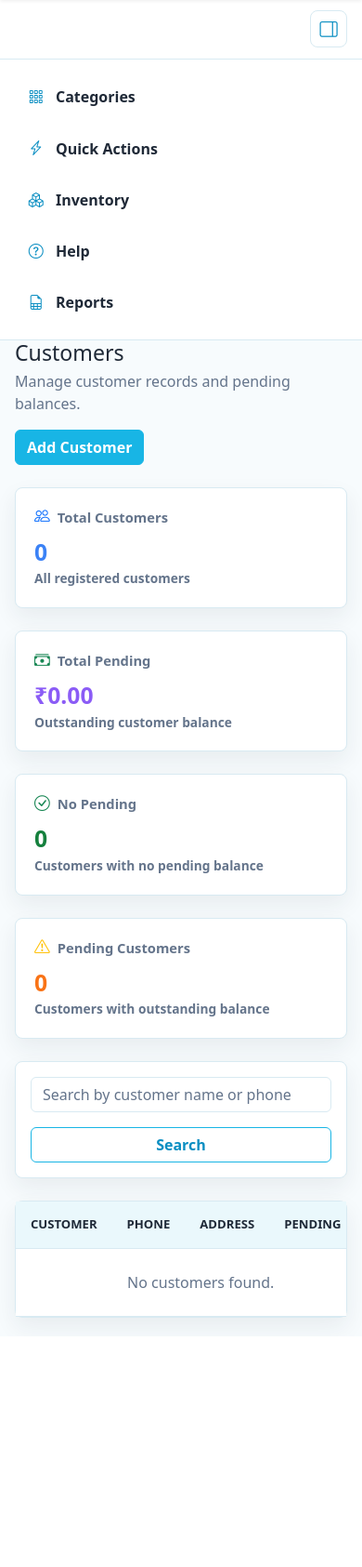
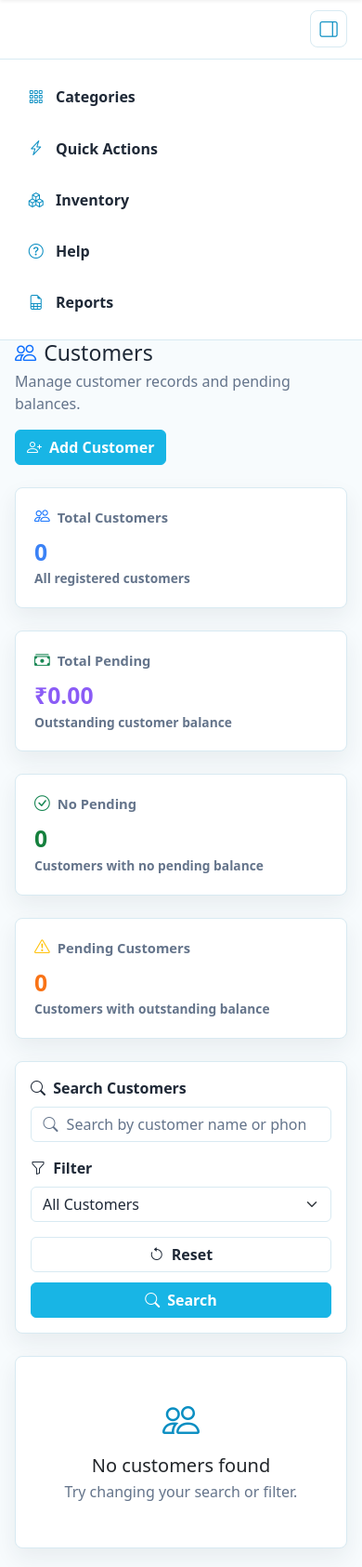
Before and after one commit to trinathprasad/smart-pos, a Flask app: page /customers/ in a window 390 px wide. Shown: the part 202-1887 px from the top of the page at 93% size. Before the commit the page ends 1636 px from the top, so only its background shows below. Run offline with Flask 3, Linux system fonts and the light colour scheme; data that the repository does not hold is empty.

Commit message:
Improve customers page UI and filtering

```diff
--- a/app/routes/customers.py
+++ b/app/routes/customers.py
@@ -50,6 +50,10 @@ def validate_customer_form(name: str, phone: str | None) -> bool:
 @customers_bp.route("/")
 def index():
     query = request.args.get("q", "").strip()
+    balance_filter = request.args.get("filter", "").strip().lower()
+    if balance_filter not in {"pending", "no_pending"}:
+        balance_filter = ""
+
     active_customers = Customer.query.filter_by(is_active=True).all()
     customer_query = Customer.query.filter_by(is_active=True)
     if query:
@@ -59,11 +63,18 @@ def index():
         )
 
     customers = customer_query.order_by(Customer.name.asc()).all()
+    balances = {customer.id: customer_balance(customer) for customer in customers}
+    if balance_filter == "pending":
+        customers = [customer for customer in customers if balances[customer.id] > 0]
+    elif balance_filter == "no_pending":
+        customers = [customer for customer in customers if balances[customer.id] == 0]
+
     return render_template(
         "customers/index.html",
         customers=customers,
         customer_stats=_customer_statistics(active_customers),
-        balances={customer.id: customer_balance(customer) for customer in customers},
+        balances=balances,
+        balance_filter=balance_filter,
         query=query,
     )
 
--- a/app/static/css/styles.css
+++ b/app/static/css/styles.css
@@ -279,6 +279,7 @@ body,
 .page-login,
 .page-dashboard,
 .page-products,
+.page-customers,
 .page-billing,
 .page-invoice,
 .page-reports,
@@ -921,7 +922,17 @@ body.is-sidebar-collapsed .app-sidebar-link .bi {
     min-width: 0;
 }
 
-.page-products .card {
+.customer-filter-form {
+    display: flex;
+    flex-wrap: wrap;
+    align-items: end;
+    gap: 1rem;
+    width: 100%;
+    min-width: 0;
+}
+
+.page-products .card,
+.page-customers .card {
     min-width: 0;
 }
 
@@ -930,8 +941,18 @@ body.is-sidebar-collapsed .app-sidebar-link .bi {
     min-width: 0;
 }
 
+.customer-filter-form > div {
+    flex: 1 1 180px;
+    min-width: 0;
+}
+
 .product-filter-main {
     flex: 2 1 260px;
+    min-width: 0;
+}
+
+.customer-filter-main {
+    flex: 2 1 320px;
     min-width: 0;
 }
 
@@ -939,11 +960,30 @@ body.is-sidebar-collapsed .app-sidebar-link .bi {
     position: relative;
 }
 
+.customer-search-control {
+    position: relative;
+}
+
 .product-search-control .form-control {
     padding-left: 2.35rem;
 }
 
+.customer-search-control .form-control {
+    padding-left: 2.35rem;
+}
+
 .product-search-icon {
+    position: absolute;
+    top: 50%;
+    left: 0.85rem;
+    z-index: 2;
+    color: var(--brand-muted);
+    line-height: 1;
+    transform: translateY(-50%);
+    pointer-events: none;
+}
+
+.customer-search-icon {
     position: absolute;
     top: 50%;
     left: 0.85rem;
@@ -964,10 +1004,36 @@ body.is-sidebar-collapsed .app-sidebar-link .bi {
     min-width: 0;
 }
 
+.customer-filter-actions {
+    display: flex;
+    flex: 0 1 auto;
+    flex-wrap: wrap;
+    align-items: center;
+    justify-content: flex-end;
+    gap: 0.65rem;
+    min-width: 0;
+}
+
 .product-filter-actions .btn {
     flex: 0 0 auto;
     min-width: 94px;
     white-space: nowrap;
+}
+
+.customer-filter-actions .btn {
+    flex: 0 0 auto;
+    min-width: 94px;
+    white-space: nowrap;
+}
+
+.customer-empty-state .card-body {
+    padding: 3rem 1.5rem;
+}
+
+.customer-empty-icon {
+    color: var(--brand-primary-dark);
+    font-size: 2.5rem;
+    line-height: 1;
 }
 
 .product-active-filters {
@@ -1341,11 +1407,13 @@ body.is-sidebar-collapsed .app-sidebar-link .bi {
         position: static;
     }
 
-    .product-filter-main {
+    .product-filter-main,
+    .customer-filter-main {
         flex-basis: 100%;
     }
 
-    .product-filter-actions {
+    .product-filter-actions,
+    .customer-filter-actions {
         justify-content: flex-start;
     }
 }
@@ -1366,11 +1434,15 @@ body.is-sidebar-collapsed .app-sidebar-link .bi {
 
     .product-filter-form > div,
     .product-filter-main,
-    .product-filter-actions {
+    .product-filter-actions,
+    .customer-filter-form > div,
+    .customer-filter-main,
+    .customer-filter-actions {
         flex-basis: 100%;
     }
 
-    .product-filter-actions {
+    .product-filter-actions,
+    .customer-filter-actions {
         align-items: stretch;
         flex-direction: column;
     }
--- a/app/templates/customers/index.html
+++ b/app/templates/customers/index.html
@@ -4,10 +4,16 @@
 {% block content %}
 <div class="d-flex flex-wrap justify-content-between align-items-center gap-3 mb-4">
     <div>
-        <h1 class="h3 mb-1">Customers</h1>
+        <h1 class="h3 mb-1 d-inline-flex align-items-center gap-2">
+            <i class="bi bi-people text-primary" aria-hidden="true"></i>
+            <span>Customers</span>
+        </h1>
         <p class="text-muted mb-0">Manage customer records and pending balances.</p>
     </div>
-    <a href="{{ url_for('customers.create') }}" class="btn btn-primary">Add Customer</a>
+    <a href="{{ url_for('customers.create') }}" class="btn btn-primary d-inline-flex align-items-center justify-content-center">
+        <i class="bi bi-person-plus me-2" aria-hidden="true"></i>
+        Add Customer
+    </a>
 </div>
 
 <div class="row g-4 mb-4">
@@ -63,17 +69,43 @@
 
 <div class="card mb-4">
     <div class="card-body">
-        <form class="row g-3">
-            <div class="col-md-9">
-                <input type="search" class="form-control" name="q" value="{{ query }}" placeholder="Search by customer name or phone">
+        <form class="customer-filter-form">
+            <div class="customer-filter-main">
+                <label class="form-label" for="customerSearch">
+                    <i class="bi bi-search me-1" aria-hidden="true"></i>
+                    Search Customers
+                </label>
+                <div class="customer-search-control">
+                    <i class="bi bi-search customer-search-icon" aria-hidden="true"></i>
+                    <input id="customerSearch" type="search" class="form-control" name="q" value="{{ query }}" placeholder="Search by customer name or phone" autocomplete="off">
                 </div>
-            <div class="col-md-3 d-grid">
-                <button class="btn btn-outline-primary">Search</button>
+            </div>
+            <div>
+                <label class="form-label" for="customerBalanceFilter">
+                    <i class="bi bi-funnel me-1" aria-hidden="true"></i>
+                    Filter
+                </label>
+                <select id="customerBalanceFilter" class="form-select" name="filter" data-bs-toggle="tooltip" title="Filter by customer balance">
+                    <option value="" {% if not balance_filter %}selected{% endif %}>All Customers</option>
+                    <option value="pending" {% if balance_filter == "pending" %}selected{% endif %}>Pending Balance</option>
+                    <option value="no_pending" {% if balance_filter == "no_pending" %}selected{% endif %}>No Pending</option>
+                </select>
+            </div>
+            <div class="customer-filter-actions">
+                <a href="{{ url_for('customers.index') }}" class="btn btn-outline-secondary d-inline-flex align-items-center justify-content-center" data-bs-toggle="tooltip" title="Clear search and filter">
+                    <i class="bi bi-arrow-counterclockwise me-2" aria-hidden="true"></i>
+                    Reset
+                </a>
+                <button class="btn btn-primary d-inline-flex align-items-center justify-content-center" data-bs-toggle="tooltip" title="Apply search and filter">
+                    <i class="bi bi-search me-2" aria-hidden="true"></i>
+                    Search
+                </button>
             </div>
         </form>
     </div>
 </div>
 
+{% if customers %}
     <div class="card">
         <div class="table-responsive">
             <table class="table align-middle mb-0">
@@ -83,23 +115,40 @@
                         <th>Phone</th>
                         <th>Address</th>
                         <th class="text-end">Pending</th>
-                    <th></th>
+                        <th class="text-end">Actions</th>
                     </tr>
                 </thead>
                 <tbody>
                     {% for customer in customers %}
+                        {% set balance = balances[customer.id] %}
                         <tr>
                             <td>{{ customer.name }}</td>
                             <td>{{ customer.phone or "-" }}</td>
                             <td>{{ customer.address or "-" }}</td>
-                        <td class="text-end">&#8377;{{ "%.2f"|format(balances[customer.id]) }}</td>
-                        <td class="text-end"><a href="{{ url_for('customers.detail', customer_id=customer.id) }}" class="btn btn-sm btn-outline-primary">View</a></td>
+                            <td class="text-end">
+                                <span class="fw-semibold {% if balance > 0 %}text-warning{% else %}text-success{% endif %}">
+                                    &#8377;{{ "%.2f"|format(balance) }}
+                                </span>
+                            </td>
+                            <td class="text-end">
+                                <a href="{{ url_for('customers.detail', customer_id=customer.id) }}" class="btn btn-sm btn-outline-primary d-inline-flex align-items-center justify-content-center">
+                                    <i class="bi bi-eye me-1" aria-hidden="true"></i>
+                                    View
+                                </a>
+                            </td>
                         </tr>
-                {% else %}
-                    <tr><td colspan="5" class="text-center py-4 text-muted">No customers found.</td></tr>
                     {% endfor %}
                 </tbody>
             </table>
         </div>
     </div>
+{% else %}
+    <div class="card customer-empty-state">
+        <div class="card-body text-center">
+            <i class="bi bi-people customer-empty-icon" aria-hidden="true"></i>
+            <h2 class="h5 mt-3 mb-1">No customers found</h2>
+            <p class="text-muted mb-0">Try changing your search or filter.</p>
+        </div>
+    </div>
+{% endif %}
 {% endblock %}
```
Lines whose indentation alone changed are shown as unchanged.
